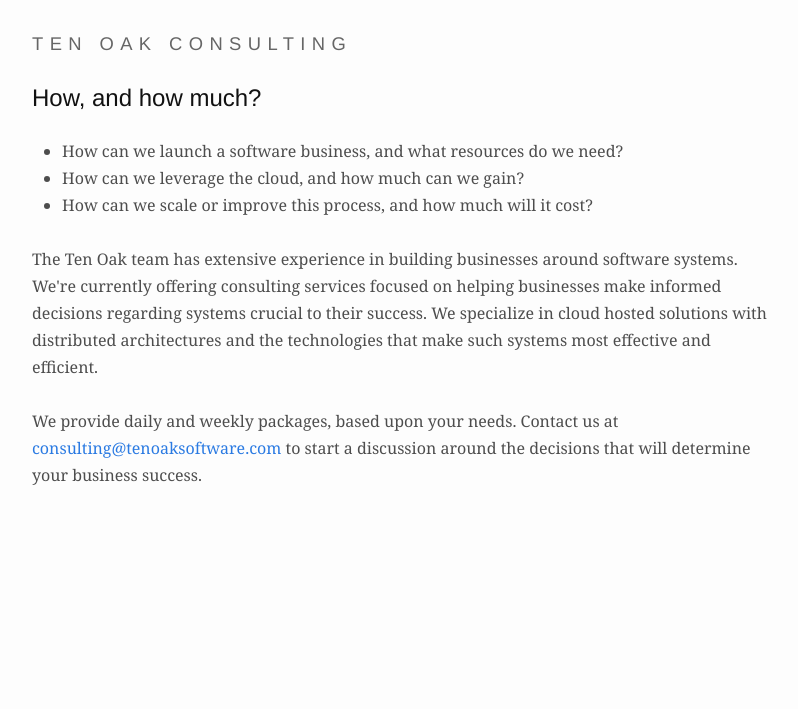
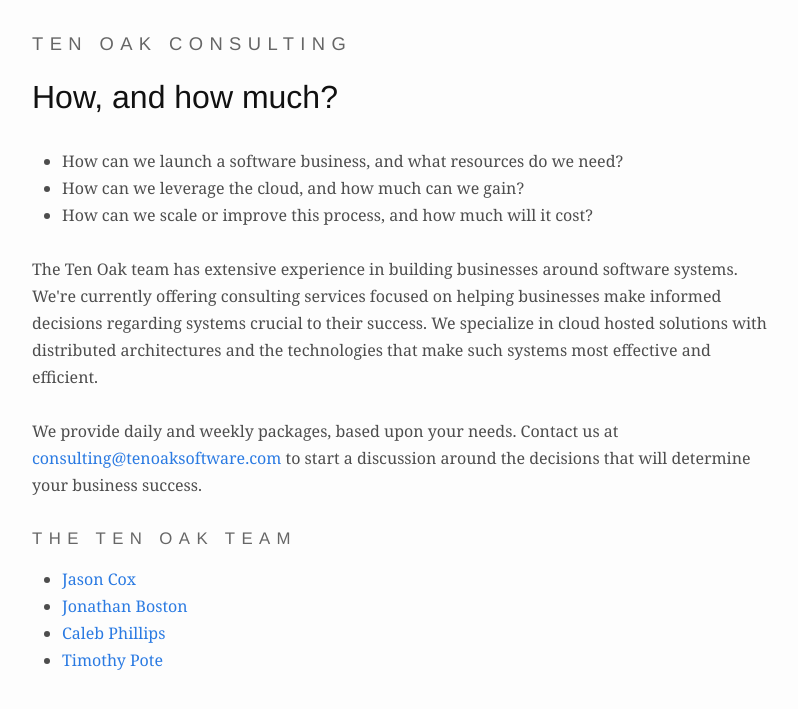
Before and after one commit to TenOak/tenoak.github.io, a Jekyll site: the page built from index.html, in a window 1280 px wide. Shown: the top 709 px of the page, without its empty margins (238-1036 px from the left). Built offline with Jekyll 4.4.1, drawn with Linux system fonts in a browser that asks for light colours.

Commit message:
formatting; add team

```diff
--- a/index.html
+++ b/index.html
@@ -2,18 +2,25 @@
 layout: default
 ---
 
-<div class="home" style="font-family: Georgia, Times, Times New Roman, serif;font-weight:normal;line-height:27px;">
-  <h3 style="margin-bottom:27px;font-family:Helvetica Neue,Helvetica,sans-serif;text-transform:uppercase;letter-spacing:0.4rem;font-size:1.15rem;color:hsl(0,0%,40%);">Ten Oak Consulting</h3>
-  <h4 style="font-family:Helvetica Neue,Helvetica,sans-serif;font-size:1.5rem;margin-bottom:27px;">How, and how much?</h4>
+<div class="home" style="font-family: Georgia, Times, Times New Roman, serif;font-weight:normal;">
+  <h3 style="font-family:Helvetica Neue,Helvetica,sans-serif;text-transform:uppercase;letter-spacing:0.4rem;font-size:1.15rem;color:hsl(0,0%,40%);">Ten Oak Consulting</h3>
+  <h4 style="font-family:Helvetica Neue,Helvetica,sans-serif;font-size:2.0rem;margin-bottom:27px;">How, and how much?</h4>
 
-  <ul style="color:hsl(0,0%,30%);margin-bottom:27px;">
+  <ul style="color:hsl(0,0%,30%);margin-bottom:27px;line-height:27px;">
     <li>How can we launch a software business, and what resources do we need?</li>
     <li>How can we leverage the cloud, and how much can we gain?</li>
     <li>How can we scale or improve this process, and how much will it cost?</li>
   </ul>
 
-  <p style="color:hsl(0,0%,30%);margin-bottom:27px;">The Ten Oak team has extensive experience in building businesses around software systems. We're currently offering consulting services focused on helping businesses make informed decisions regarding systems crucial to their success. We specialize in cloud hosted solutions with distributed architectures and the technologies that make such systems most effective and efficient.</p>
+  <p style="color:hsl(0,0%,30%);margin-bottom:27px;line-height:27px;">The Ten Oak team has extensive experience in building businesses around software systems. We're currently offering consulting services focused on helping businesses make informed decisions regarding systems crucial to their success. We specialize in cloud hosted solutions with distributed architectures and the technologies that make such systems most effective and efficient.</p>
 
-  <p style="color:hsl(0,0%,30%);margin-bottom:27px;">We provide daily and weekly packages, based upon your needs. Contact us at <a href="mailto:consulting@tenoaksoftware.com">consulting@tenoaksoftware.com</a> to start a discussion around the decisions that will determine your business success.</p>
+  <p style="color:hsl(0,0%,30%);margin-bottom:27px;line-height:27px;">We provide daily and weekly packages, based upon your needs. Contact us at <a href="mailto:consulting@tenoaksoftware.com">consulting@tenoaksoftware.com</a> to start a discussion around the decisions that will determine your business success.</p>
 
+  <h3 style="font-family:Helvetica Neue,Helvetica,sans-serif;text-transform:uppercase;letter-spacing:0.4rem;font-size:1.05rem;color:hsl(0,0%,40%);">The Ten Oak Team</h3>
+  <ul style="color:hsl(0,0%,30%);margin-bottom:27px;line-height:27px;">
+    <li><a href="https://twitter.com/casonjox">Jason Cox<a/></li>
+    <li><a href="https://twitter.com/bostonou">Jonathan Boston</a></li>
+    <li><a href="https://twitter.com/_calebp">Caleb Phillips</a></li>
+    <li><a href="https://twitter.com/potetm">Timothy Pote</a></li>
+  </ul>
 </div>
```
